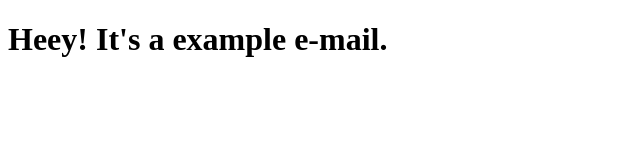
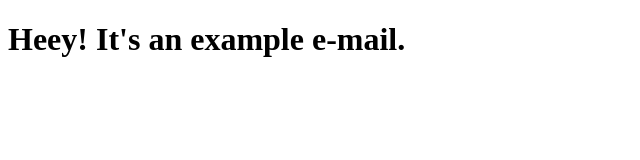
Before and after one commit to leojacondev/node-html-email-dispatcher, a website: page html/index.html in a window 1280 px wide. Shown: the whole page, without its empty margins (0-640 px from the left). Drawn offline with Linux system fonts and the light colour scheme.

Commit message:
Update index.html

```diff
--- a/html/index.html
+++ b/html/index.html
@@ -7,7 +7,7 @@
 </head>
 
 <body>
-    <h1>Heey! It's a example e-mail.</h1>
+    <h1>Heey! It's an example e-mail.</h1>
 </body>
 
 </html>
```
